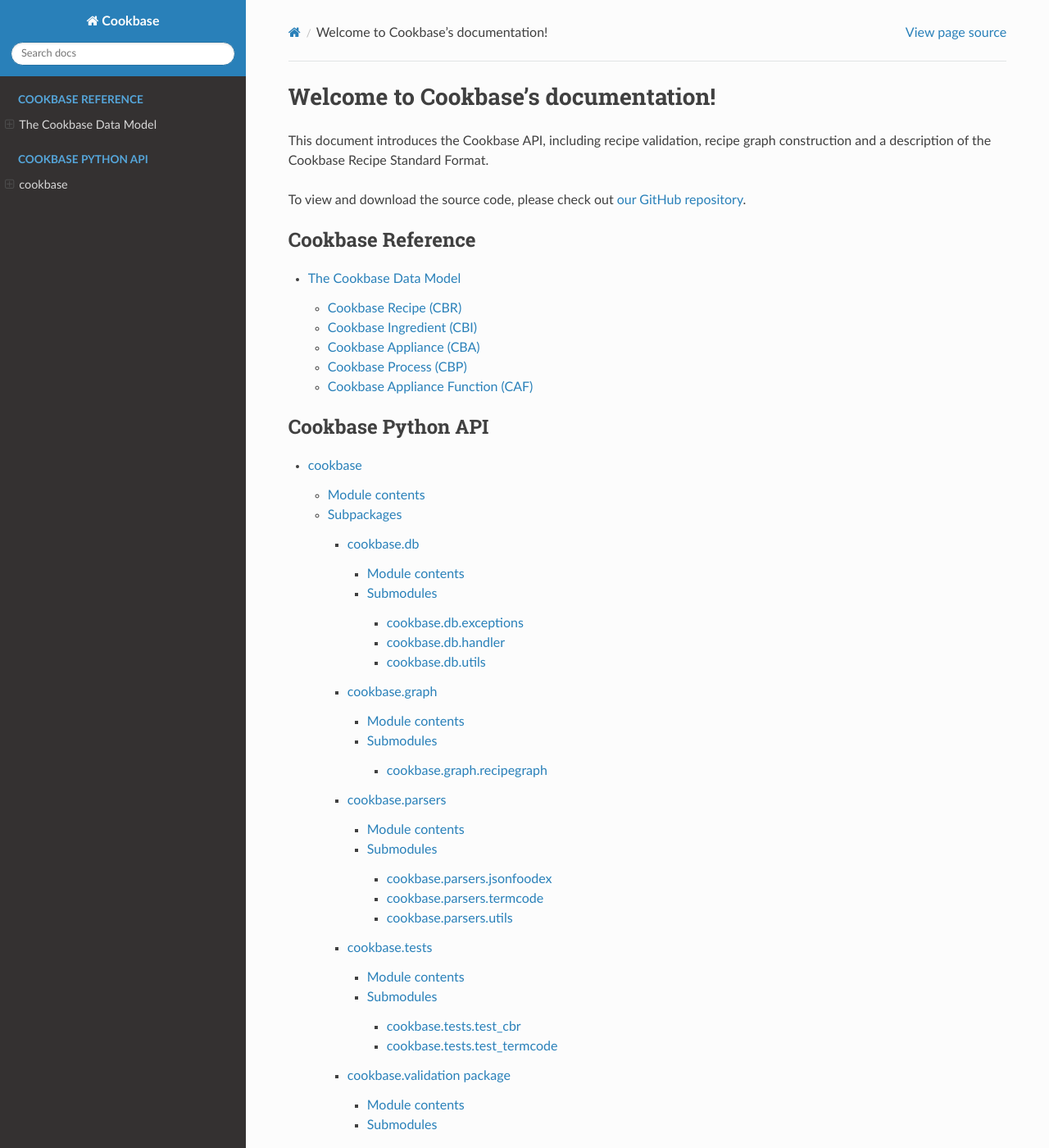
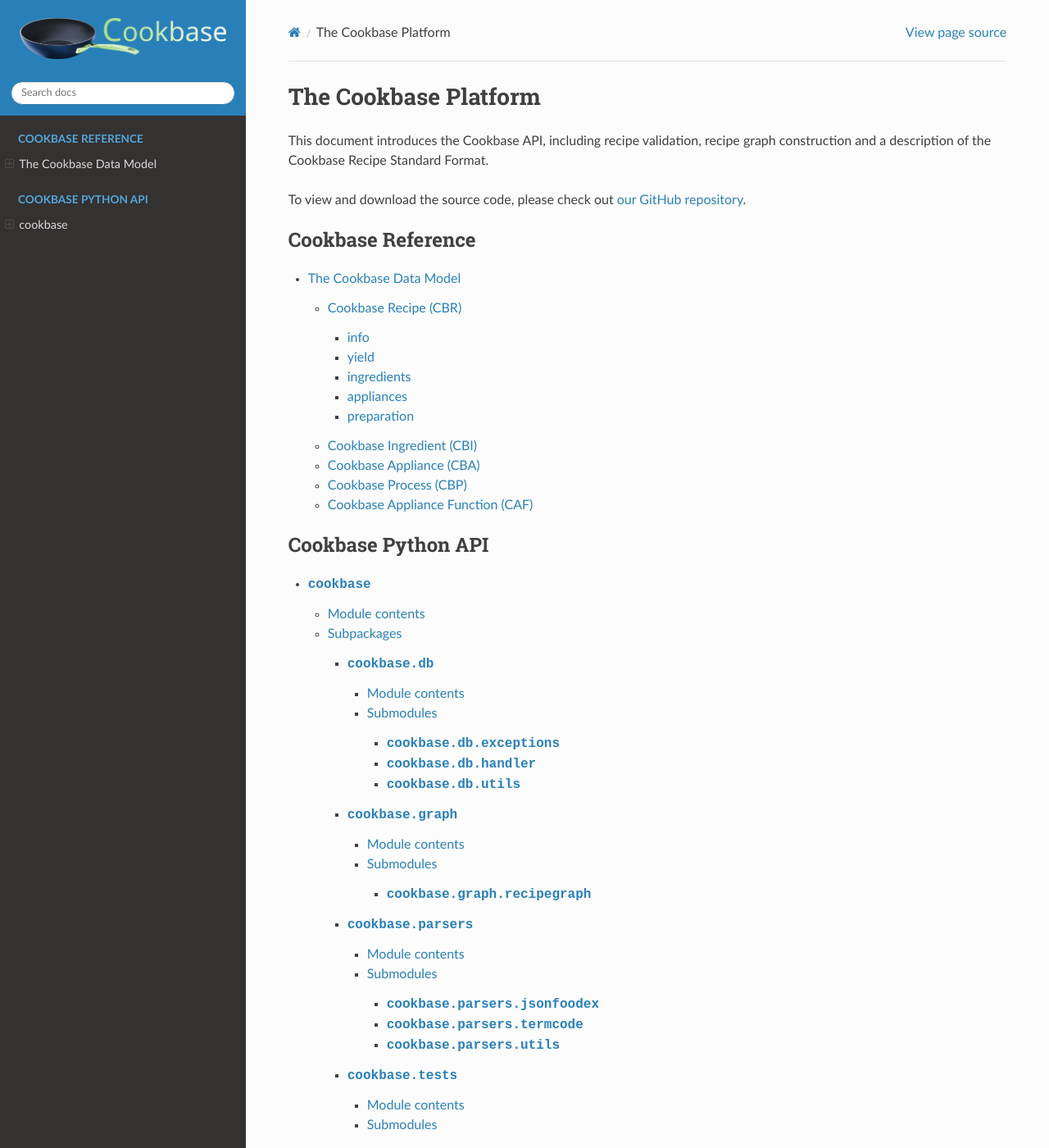
Before and after one commit to hblanko/cookbase, a Sphinx documentation site: the page built from docs/source/index.rst, in a window 1280 px wide and 1400 px high. Shown: the whole window at 82% size. Built offline with Sphinx 7.4.7 and the Read the Docs theme 2.0.0, drawn with Linux system fonts in a browser that asks for light colours; pages that are not in the unit, such as notebooks, are missing from menus; some of the changed text lies outside the part shown.

Commit message:
Improving documentation

```diff
--- a/docs/source/_static/css/custom-style.css
+++ b/docs/source/_static/css/custom-style.css
@@ -2,19 +2,19 @@
     max-width: none;
 }
 
-object {
+.uml-diagram {
   width: 100% !important;
   height: 100% !important;
 }
 
-text {
-  font-family: sans-serif !important;
+p.cbr-links-paragraph > a,
+div.api-toctree .toctree-l1 > a,
+div.api-toctree .toctree-l3 > a,
+div.api-toctree .toctree-l5 > a {
+  font-family: monospace !important;
+  font-weight: bold !important;
 }
 
-a[href^="#cbr-"] {
+div.cbr-subsection-header > h3 {
   font-family: monospace !important;
 }
-
-div[id^="cbr-"] > h3 {
-  font-family: monospace !important;
-}
--- a/docs/source/conf.py
+++ b/docs/source/conf.py
@@ -1,3 +1,4 @@
+# -*- coding: utf-8 -*-)
 # Configuration file for the Sphinx documentation builder.
 #
 # This file only contains a selection of the most common options. For a full
@@ -18,8 +19,8 @@ sys.path.insert(0, os.path.abspath('../..'))
 # -- Project information -----------------------------------------------------
 
 project = 'Cookbase'
-copyright = '2019, Hernan Blanco'
-author = 'Hernán Blanco'
+copyright = u'2019-2020, Hernán Blanco'
+author = u'Hernán Blanco'
 
 # The full version, including alpha/beta/rc tags
 release = '0.1'
@@ -63,6 +64,9 @@ plantuml = 'java -jar ../../lib/plantuml.jar'
 plantuml_output_format = 'svg'
 
 html_theme_options = {
-    "navigation_depth": 5,
-    "collapse_navigation": False
+    'navigation_depth': -1,
+    'collapse_navigation': False,
+    'logo_only': True
 }
+
+html_logo = '_static/logo-inverted-blue.png'
--- a/docs/source/index.rst
+++ b/docs/source/index.rst
@@ -1,4 +1,4 @@
-Welcome to Cookbase's documentation!
+The Cookbase Platform
 ====================================
 This document introduces the Cookbase API, including recipe validation, recipe graph
 construction and a description of the Cookbase Recipe Standard Format.
```
Also changed, not shown: other parts of docs/source/index.rst (+3 -2 lines), docs/source/cbdm.rst (+26 -15 lines), docs/source/_static/logo-inverted-blue.png (added).
